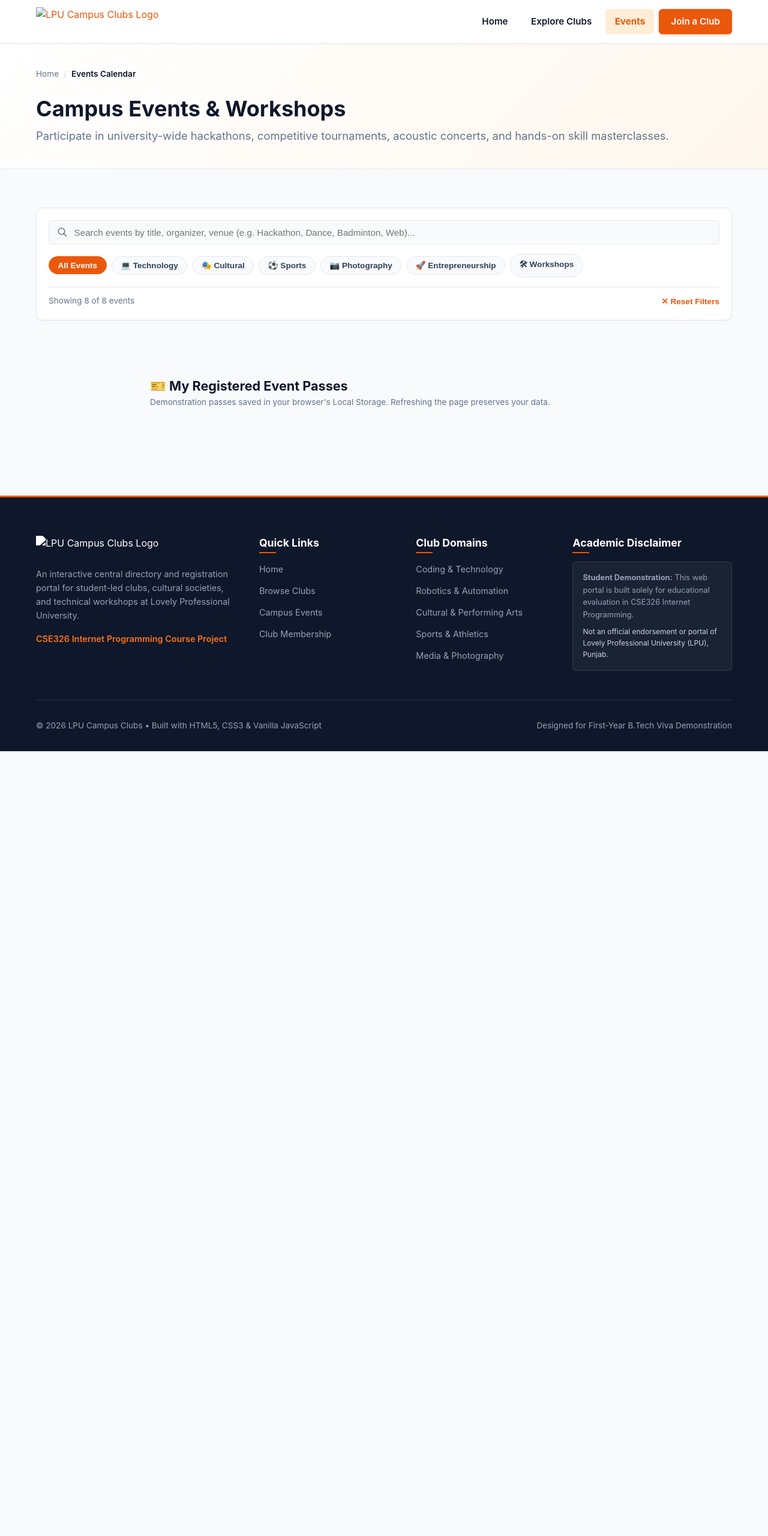
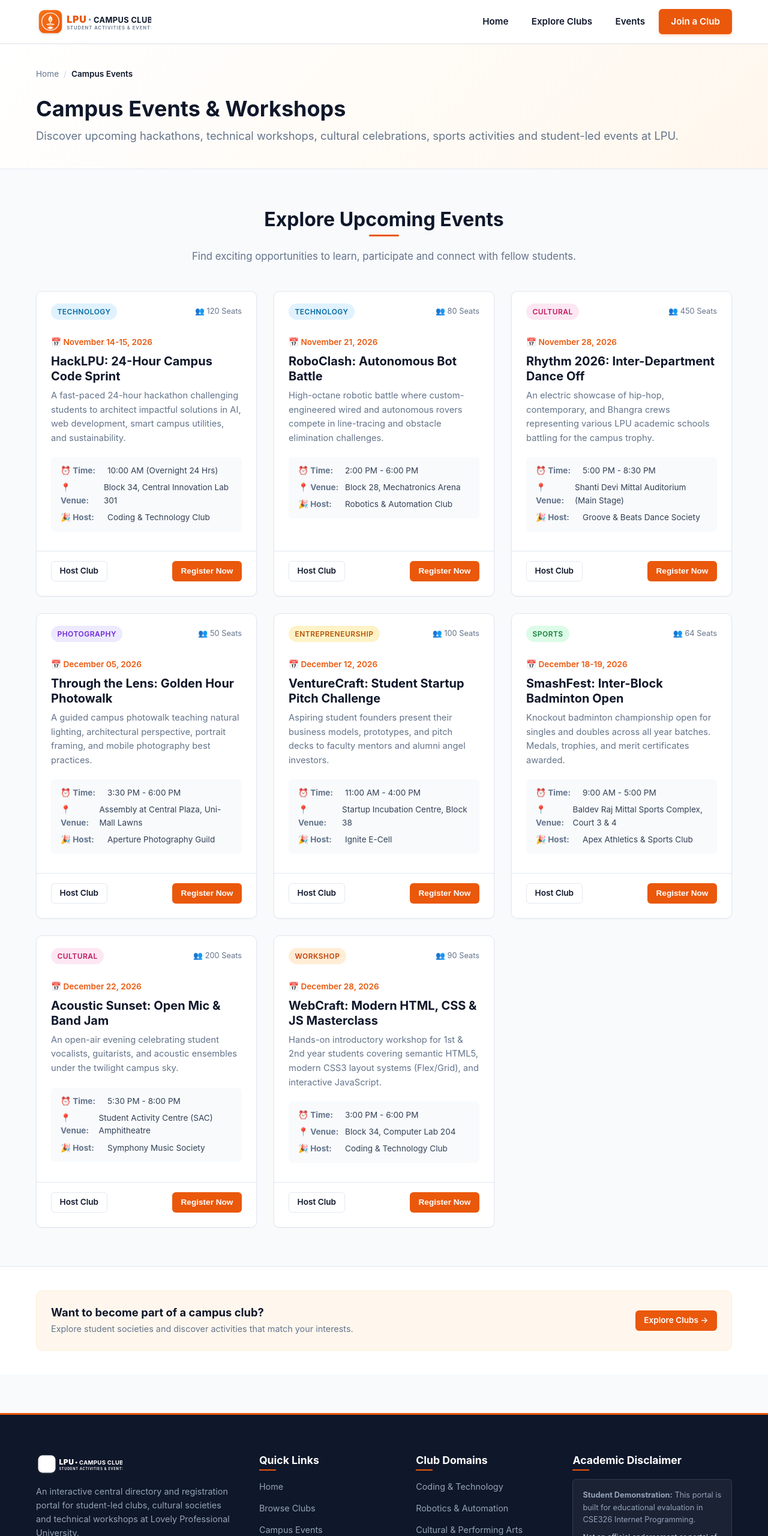
Before and after one commit to tiwaryraman44/LPU_campus_Management, a plain HTML site: page events.html in a window 1280 px wide. Shown: the top 2560 px of the page at 60% size. Before the commit the page ends 1252 px from the top, so only its background shows below. Drawn offline with Linux system fonts and the light colour scheme; files that its build step writes are made by us from their sources.

Commit message:
Revise events.html for improved descriptions and structure
Updated event page metadata and content for clarity.

```diff
--- a/events.html
+++ b/events.html
@@ -1,226 +1,341 @@
+
 <!DOCTYPE html>
 <html lang="en">
+
 <head>
     <meta charset="UTF-8">
     <meta name="viewport" content="width=device-width, initial-scale=1.0">
-  <meta name="description" content="Discover upcoming hackathons, cultural festivals, sports tournaments, and workshops at Lovely Professional University. Reserve your event pass online.">
-  <title>Campus Events &amp; Workshops | LPU Campus Clubs</title>
 
-  <link rel="stylesheet" href="css/style.css">
-  <link rel="icon" type="image/svg+xml" href="assets/logo.svg">
+    <meta name="description"
+          content="Discover upcoming student events, workshops, hackathons and cultural activities at Lovely Professional University.">
+
+    <title>Campus Events | LPU Campus Clubs</title>
+
+    <!-- Main Stylesheet -->
+    <link rel="stylesheet" href="./style.css">
+
+    <!-- Website Logo -->
+    <link rel="icon" type="image/svg+xml" href="./logo.svg">
 </head>
+
 <body>
 
-  <!-- Site Navigation Header -->
+    <!-- NAVIGATION HEADER -->
     <header class="site-header">
+
         <div class="container nav-container">
-      <a href="index.html" class="brand-link" aria-label="LPU Campus Clubs Homepage">
-        <img src="assets/logo.svg" alt="LPU Campus Clubs Logo" class="brand-logo-img">
+
+            <a href="./index.html"
+               class="brand-link"
+               aria-label="LPU Campus Clubs Homepage">
+
+                <img src="./logo.svg"
+                     alt="LPU Campus Clubs Logo"
+                     class="brand-logo-img">
             </a>
 
-      <!-- Mobile Hamburger Button -->
-      <button class="mobile-nav-toggle" aria-label="Toggle navigation menu" aria-expanded="false">
-        <svg xmlns="http://www.w3.org/2000/svg" fill="none" viewBox="0 0 24 24" stroke="currentColor">
-          <path stroke-linecap="round" stroke-linejoin="round" stroke-width="2" d="M4 6h16M4 12h16M4 18h16"/>
+            <!-- Mobile Navigation -->
+            <button class="mobile-nav-toggle"
+                    aria-label="Toggle navigation menu"
+                    aria-expanded="false">
+
+                <svg xmlns="http://www.w3.org/2000/svg"
+                     fill="none"
+                     viewBox="0 0 24 24"
+                     stroke="currentColor">
+
+                    <path stroke-linecap="round"
+                          stroke-linejoin="round"
+                          stroke-width="2"
+                          d="M4 6h16M4 12h16M4 18h16"/>
                 </svg>
             </button>
 
+            <!-- Navigation Links -->
             <nav>
                 <ul class="nav-links">
-          <li><a href="index.html" class="nav-link">Home</a></li>
-          <li><a href="clubs.html" class="nav-link">Explore Clubs</a></li>
-          <li><a href="events.html" class="nav-link active">Events</a></li>
-          <li><a href="register.html" class="nav-link nav-cta-btn">Join a Club</a></li>
+
+                    <li>
+                        <a href="./index.html" class="nav-link">
+                            Home
+                        </a>
+                    </li>
+
+                    <li>
+                        <a href="./clubs.html" class="nav-link">
+                            Explore Clubs
+                        </a>
+                    </li>
+
+                    <li>
+                        <a href="./events.html" class="nav-link active">
+                            Events
+                        </a>
+                    </li>
+
+                    <li>
+                        <a href="./register.html"
+                           class="nav-link nav-cta-btn">
+                            Join a Club
+                        </a>
+                    </li>
+
                 </ul>
             </nav>
+
         </div>
     </header>
 
+
+    <!-- MAIN CONTENT -->
     <main>
-    <!-- Page Header / Banner -->
-    <section class="section-sm" style="background: linear-gradient(135deg, #ffffff 0%, #fff7ed 100%); border-bottom: 1px solid var(--color-border);">
+
+        <!-- PAGE BANNER -->
+        <section class="section-sm"
+                 style="background:linear-gradient(135deg,#ffffff 0%,#fff7ed 100%);
+                        border-bottom:1px solid var(--color-border);">
+
             <div class="container">
+
                 <div class="breadcrumb">
-          <a href="index.html">Home</a>
+
+                    <a href="./index.html">Home</a>
+
                     <span class="breadcrumb-separator">/</span>
-          <span class="breadcrumb-current">Events Calendar</span>
+
+                    <span class="breadcrumb-current">
+                        Campus Events
+                    </span>
+
                 </div>
-        <h1 style="font-size:2.25rem; margin-bottom:0.5rem;">Campus Events &amp; Workshops</h1>
+
+                <h1 style="font-size:2.25rem; margin-bottom:0.5rem;">
+                    Campus Events &amp; Workshops
+                </h1>
+
                 <p class="lead" style="margin-bottom:0;">
-          Participate in university-wide hackathons, competitive tournaments, acoustic concerts, and hands-on skill masterclasses.
+                    Discover upcoming hackathons, technical workshops,
+                    cultural celebrations, sports activities and
+                    student-led events at LPU.
                 </p>
+
             </div>
         </section>
 
-    <!-- Main Content & Filters Section -->
+
+        <!-- EVENTS SECTION -->
         <section class="section">
+
             <div class="container">
 
-        <!-- Filter Toolbar -->
-        <div class="filter-toolbar">
-          <div class="filter-row-top">
-            <div class="search-input-wrap">
-              <svg xmlns="http://www.w3.org/2000/svg" fill="none" viewBox="0 0 24 24" stroke="currentColor">
-                <path stroke-linecap="round" stroke-linejoin="round" stroke-width="2" d="M21 21l-6-6m2-5a7 7 0 11-14 0 7 7 0 0114 0z"/>
-              </svg>
-              <input
-                type="text"
-                id="event-search-input"
-                class="search-input"
-                placeholder="Search events by title, organizer, venue (e.g. Hackathon, Dance, Badminton, Web)..."
-                aria-label="Search events"
-              >
-            </div>
+                <div class="section-header">
+
+                    <h2>Explore Upcoming Events</h2>
+
+                    <p>
+                        Find exciting opportunities to learn,
+                        participate and connect with fellow students.
+                    </p>
+
                 </div>
 
-          <!-- Category Filter Pills -->
-          <div class="filter-pills-wrap" role="group" aria-label="Filter events by category">
-            <button type="button" class="filter-pill active" data-category="all">All Events</button>
-            <button type="button" class="filter-pill" data-category="Technology">&#128187; Technology</button>
-            <button type="button" class="filter-pill" data-category="Cultural">&#127917; Cultural</button>
-            <button type="button" class="filter-pill" data-category="Sports">&#9917; Sports</button>
-            <button type="button" class="filter-pill" data-category="Photography">&#128247; Photography</button>
-            <button type="button" class="filter-pill" data-category="Entrepreneurship">&#128640; Entrepreneurship</button>
-            <button type="button" class="filter-pill" data-category="Workshop">&#128736; Workshops</button>
-          </div>
+                <!-- Events populated by JavaScript -->
+                <div id="events-grid-container"
+                     class="card-grid"
+                     aria-live="polite">
 
-          <!-- Status Bar -->
-          <div class="filter-status-bar">
-            <span id="event-count-display">Showing 8 of 8 events</span>
-            <button type="button" id="clear-event-filters" class="btn-clear-filter">
-              &#10005; Reset Filters
-            </button>
-          </div>
-        </div>
+                    <p>Loading events...</p>
 
-        <!-- Dynamic Events Grid Container (Populated by js/events.js) -->
-        <div id="events-grid-container" class="card-grid" aria-live="polite">
-          <!-- Populated by JavaScript -->
-        </div>
-
-        <!-- "My Registered Events" Section for Viva Demonstration -->
-        <div class="saved-registrations-container" style="margin-top: 4rem;">
-          <div class="saved-header">
-            <div>
-              <h3 style="font-size: 1.35rem; margin-bottom: 0.25rem;">&#127915; My Registered Event Passes</h3>
-              <p style="font-size: 0.85rem; color: var(--color-muted); margin-bottom: 0;">
-                Demonstration passes saved in your browser's Local Storage. Refreshing the page preserves your data.
-              </p>
-            </div>
-          </div>
-
-          <div id="my-registered-events-list">
-            <!-- Populated dynamically by js/events.js -->
-          </div>
                 </div>
 
             </div>
         </section>
+
+
+        <!-- CALL TO ACTION -->
+        <section class="section-sm"
+                 style="background-color:#ffffff;
+                        border-top:1px solid var(--color-border);">
+
+            <div class="container">
+
+                <div style="background-color:var(--color-primary-subtle);
+                            border:1px solid var(--color-primary-light);
+                            border-radius:var(--radius-md);
+                            padding:1.5rem;
+                            display:flex;
+                            align-items:center;
+                            justify-content:space-between;
+                            flex-wrap:wrap;
+                            gap:1rem;">
+
+                    <div>
+
+                        <h3 style="font-size:1.15rem;
+                                   margin-bottom:0.25rem;">
+
+                            Want to become part of a campus club?
+
+                        </h3>
+
+                        <p style="font-size:0.9rem;
+                                  color:var(--color-muted);
+                                  margin-bottom:0;">
+
+                            Explore student societies and discover
+                            activities that match your interests.
+
+                        </p>
+
+                    </div>
+
+                    <a href="./clubs.html"
+                       class="btn btn-primary btn-sm">
+
+                        Explore Clubs →
+
+                    </a>
+
+                </div>
+
+            </div>
+        </section>
+
     </main>
 
-  <!-- Reusable Event Registration Modal Dialog -->
-  <div class="modal-backdrop" id="event-registration-modal" role="dialog" aria-modal="true" aria-labelledby="modal-event-title">
-    <div class="modal-dialog">
-      <div class="modal-header">
-        <div>
-          <span class="badge badge-tech" style="margin-bottom:0.25rem;">Event Registration</span>
-          <h3 class="modal-title" id="modal-event-title">Register for Event</h3>
-        </div>
-        <button type="button" class="modal-close-btn" id="modal-close-btn" aria-label="Close modal">&times;</button>
-      </div>
-      <form id="modal-event-form">
-        <div class="modal-body">
-          <p id="modal-event-meta" style="font-size:0.85rem; color:var(--color-muted); margin-bottom:1.25rem;"></p>
 
-          <div class="form-group">
-            <label class="form-label" for="modal-student-name">Full Name <span class="required">*</span></label>
-            <input type="text" id="modal-student-name" class="form-control" placeholder="e.g. Aman Sharma" required>
+    <!-- FOOTER -->
+    <footer class="site-footer">
+
+        <div class="container">
+
+            <div class="footer-grid">
+
+                <!-- ABOUT -->
+                <div class="footer-col">
+
+                    <div style="display:flex;
+                                align-items:center;
+                                gap:0.5rem;
+                                margin-bottom:1rem;">
+
+                        <img src="./logo.svg"
+                             alt="LPU Campus Clubs Logo"
+                             style="height:36px;
+                                    filter:brightness(0) invert(1);">
+
                     </div>
 
-          <div class="form-group">
-            <label class="form-label" for="modal-student-id">Student Registration ID <span class="required">*</span></label>
-            <input type="text" id="modal-student-id" class="form-control" placeholder="e.g. 12401234" required>
+                    <p>
+                        An interactive central directory and
+                        registration portal for student-led clubs,
+                        cultural societies and technical workshops
+                        at Lovely Professional University.
+                    </p>
+
+                    <p class="disclaimer-tag">
+                        CSE326 Internet Programming Course Project
+                    </p>
+
                 </div>
 
-          <div class="form-group">
-            <label class="form-label" for="modal-student-email">Email Address <span class="required">*</span></label>
-            <input type="email" id="modal-student-email" class="form-control" placeholder="student@lpu.in" required>
+
+                <!-- QUICK LINKS -->
+                <div class="footer-col">
+
+                    <h4>Quick Links</h4>
+
+                    <ul class="footer-links">
+
+                        <li><a href="./index.html">Home</a></li>
+
+                        <li><a href="./clubs.html">Browse Clubs</a></li>
+
+                        <li><a href="./events.html">Campus Events</a></li>
+
+                        <li><a href="./register.html">Club Membership</a></li>
+
+                    </ul>
+
                 </div>
 
-          <div class="disclaimer-box" style="margin: 0.75rem 0 0 0; padding: 0.75rem;">
-            <strong>Demonstration Notice:</strong> Registration is stored only in your browser's Local Storage for CSE326 coursework demonstration. No server transmission occurs.
-          </div>
-        </div>
-        <div class="modal-footer">
-          <button type="button" class="btn btn-secondary btn-sm" id="modal-cancel-btn">Cancel</button>
-          <button type="submit" class="btn btn-primary btn-sm">Confirm Registration</button>
-        </div>
-      </form>
-    </div>
+
+                <!-- CLUB DOMAINS -->
+                <div class="footer-col">
+
+                    <h4>Club Domains</h4>
+
+                    <ul class="footer-links">
+
+                        <li><a href="./clubs.html">Coding &amp; Technology</a></li>
+
+                        <li><a href="./clubs.html">Robotics &amp; Automation</a></li>
+
+                        <li><a href="./clubs.html">Cultural &amp; Performing Arts</a></li>
+
+                        <li><a href="./clubs.html">Sports &amp; Athletics</a></li>
+
+                        <li><a href="./clubs.html">Media &amp; Photography</a></li>
+
+                    </ul>
+
                 </div>
 
-  <!-- Shared Footer -->
-  <footer class="site-footer">
-    <div class="container">
-      <div class="footer-grid">
+
+                <!-- DISCLAIMER -->
                 <div class="footer-col">
-          <div style="display:flex; align-items:center; gap:0.5rem; margin-bottom:1rem;">
-            <img src="assets/logo.svg" alt="LPU Campus Clubs Logo" style="height:36px; filter:brightness(0) invert(1);">
-          </div>
-          <p>
-            An interactive central directory and registration portal for student-led clubs, cultural societies, and technical workshops at Lovely Professional University.
+
+                    <h4>Academic Disclaimer</h4>
+
+                    <div class="footer-badge-box">
+
+                        <p style="font-size:0.8rem;
+                                  margin-bottom:0.5rem;">
+
+                            <strong>Student Demonstration:</strong>
+                            This portal is built for educational
+                            evaluation in CSE326 Internet Programming.
+
                         </p>
-          <p class="disclaimer-tag">CSE326 Internet Programming Course Project</p>
+
+                        <p style="font-size:0.75rem;
+                                  margin-bottom:0;
+                                  color:#cbd5e1;">
+
+                            Not an official endorsement or portal
+                            of Lovely Professional University (LPU), Punjab.
+
+                        </p>
+
                     </div>
 
-        <div class="footer-col">
-          <h4>Quick Links</h4>
-          <ul class="footer-links">
-            <li><a href="index.html">Home</a></li>
-            <li><a href="clubs.html">Browse Clubs</a></li>
-            <li><a href="events.html">Campus Events</a></li>
-            <li><a href="register.html">Club Membership</a></li>
-          </ul>
                 </div>
 
-        <div class="footer-col">
-          <h4>Club Domains</h4>
-          <ul class="footer-links">
-            <li><a href="clubs.html">Coding &amp; Technology</a></li>
-            <li><a href="clubs.html">Robotics &amp; Automation</a></li>
-            <li><a href="clubs.html">Cultural &amp; Performing Arts</a></li>
-            <li><a href="clubs.html">Sports &amp; Athletics</a></li>
-            <li><a href="clubs.html">Media &amp; Photography</a></li>
-          </ul>
             </div>
 
-        <div class="footer-col">
-          <h4>Academic Disclaimer</h4>
-          <div class="footer-badge-box">
-            <p style="font-size:0.8rem; margin-bottom:0.5rem;">
-              <strong>Student Demonstration:</strong> This web portal is built solely for educational evaluation in CSE326 Internet Programming.
-            </p>
-            <p style="font-size:0.75rem; margin-bottom:0; color:#cbd5e1;">
-              Not an official endorsement or portal of Lovely Professional University (LPU), Punjab.
-            </p>
-          </div>
-        </div>
+
+            <!-- FOOTER BOTTOM -->
+            <div class="footer-bottom">
+
+                <div>
+                    © 2026 LPU Campus Clubs
+                    • Built with HTML5, CSS3 &amp; Vanilla JavaScript
                 </div>
 
-      <div class="footer-bottom">
                 <div>
-          &copy; 2026 LPU Campus Clubs &bull; Built with HTML5, CSS3 &amp; Vanilla JavaScript
+                    Designed by Tag Titans
                 </div>
-        <div>
-          Designed for First-Year B.Tech Viva Demonstration
+
             </div>
+
         </div>
-    </div>
+
     </footer>
 
-  <!-- Scripts -->
-  <script src="js/main.js"></script>
-  <script src="js/clubs.js"></script>
-  <script src="js/events.js"></script>
+
+    <!-- JAVASCRIPT -->
+    <script src="./main.js"></script>
+    <script src="./events.js"></script>
+
 </body>
 </html>
```
Lines whose indentation alone changed are shown as unchanged.
